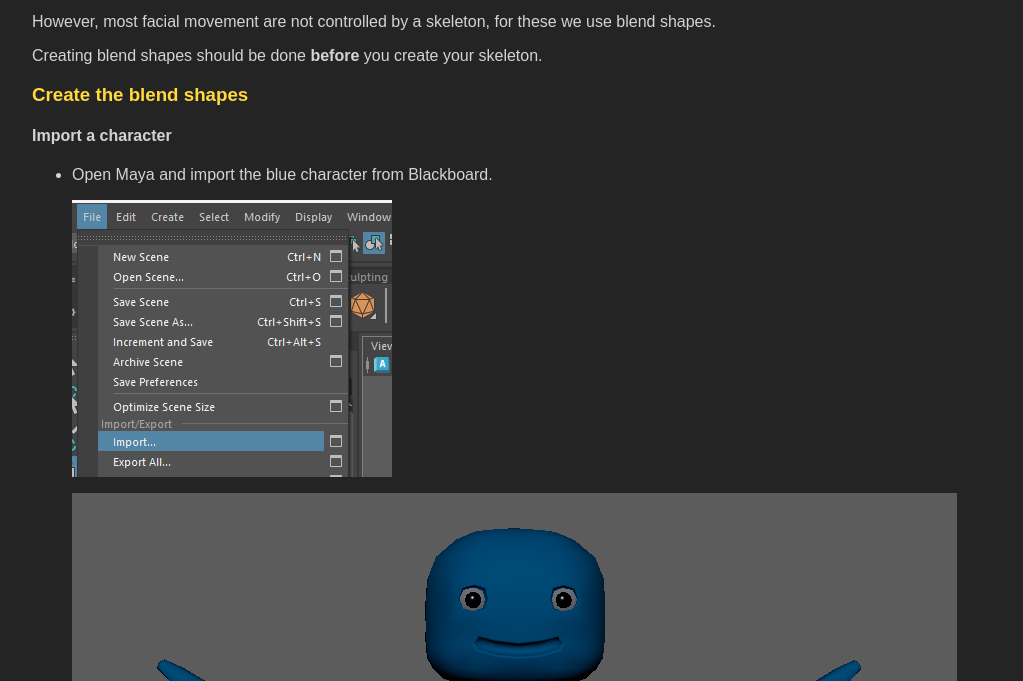
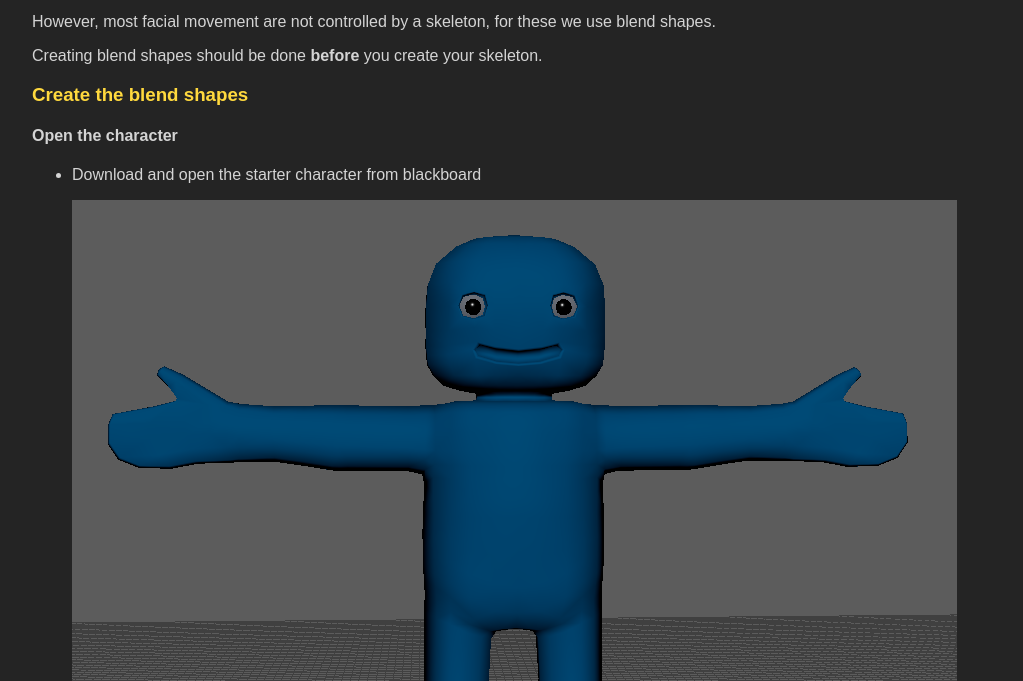
Before and after one commit to uwetom/animation_worksheets, a plain HTML site: page blend_shapes.html in a window 1280 px wide. Shown: the part 119-800 px from the top of the page, without its empty margins (128-1151 px from the left). Drawn offline with Linux system fonts and the light colour scheme; a web font is replaced by a local one.

Commit message:
updated blend shape worksheet

```diff
--- a/blend_shapes.html
+++ b/blend_shapes.html
@@ -12,11 +12,10 @@
     <p>However, most facial movement are not controlled by a skeleton, for these we use blend shapes.</p>
     <p>Creating blend shapes should be done <strong>before</strong> you create your skeleton.</p>
     <h3>Create the blend shapes</h3>
-    <h4>Import a character</h4>
+    <h4>Open the character</h4>
     <ul>
-        <li>Open Maya and import the blue character from Blackboard.</li>
+        <li>Download and open the starter character from blackboard</li>
     </ul>
-    <p><img src="images/import_model.png" alt="" /></p>
     <p><img src="images/import_character.png" alt="" /></p>
     <h4>Duplicate the model</h4>
     <p>Select the entire character group</p>
```
Also changed, not shown: 3 other files.
